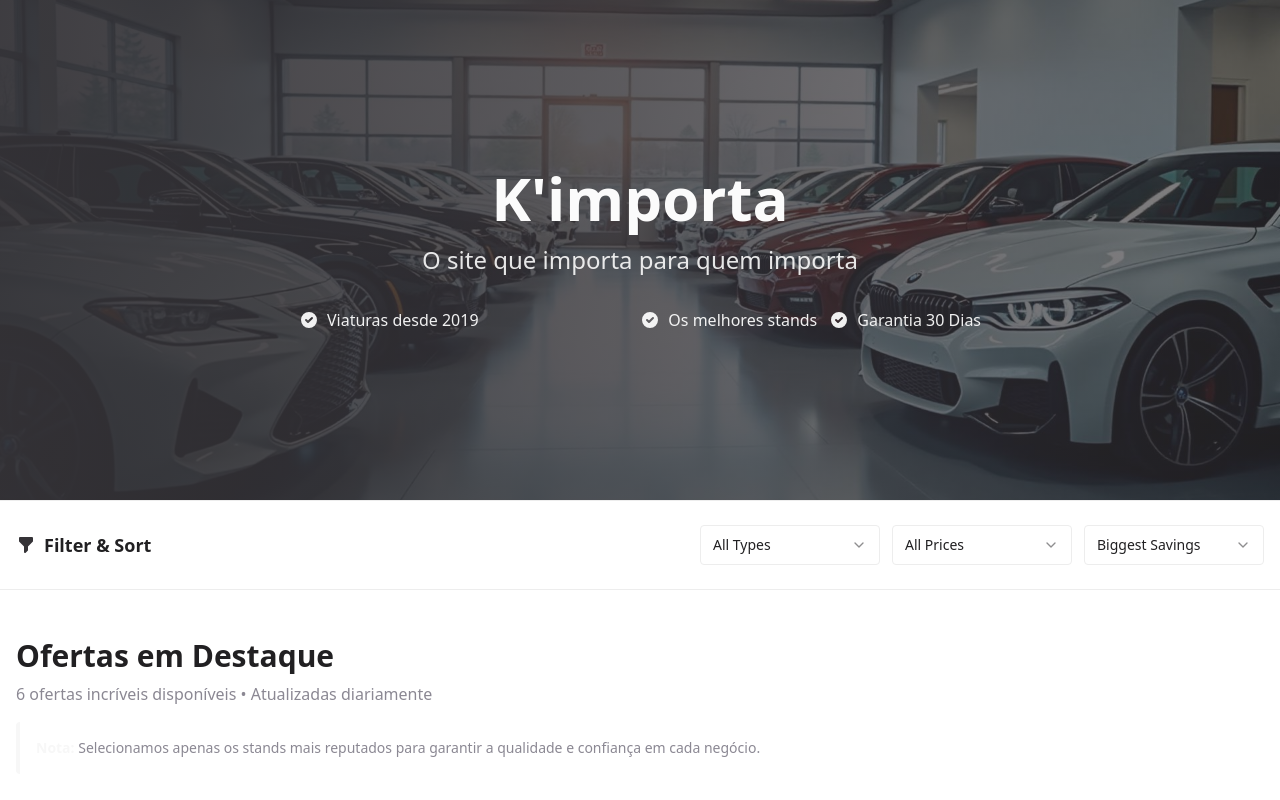
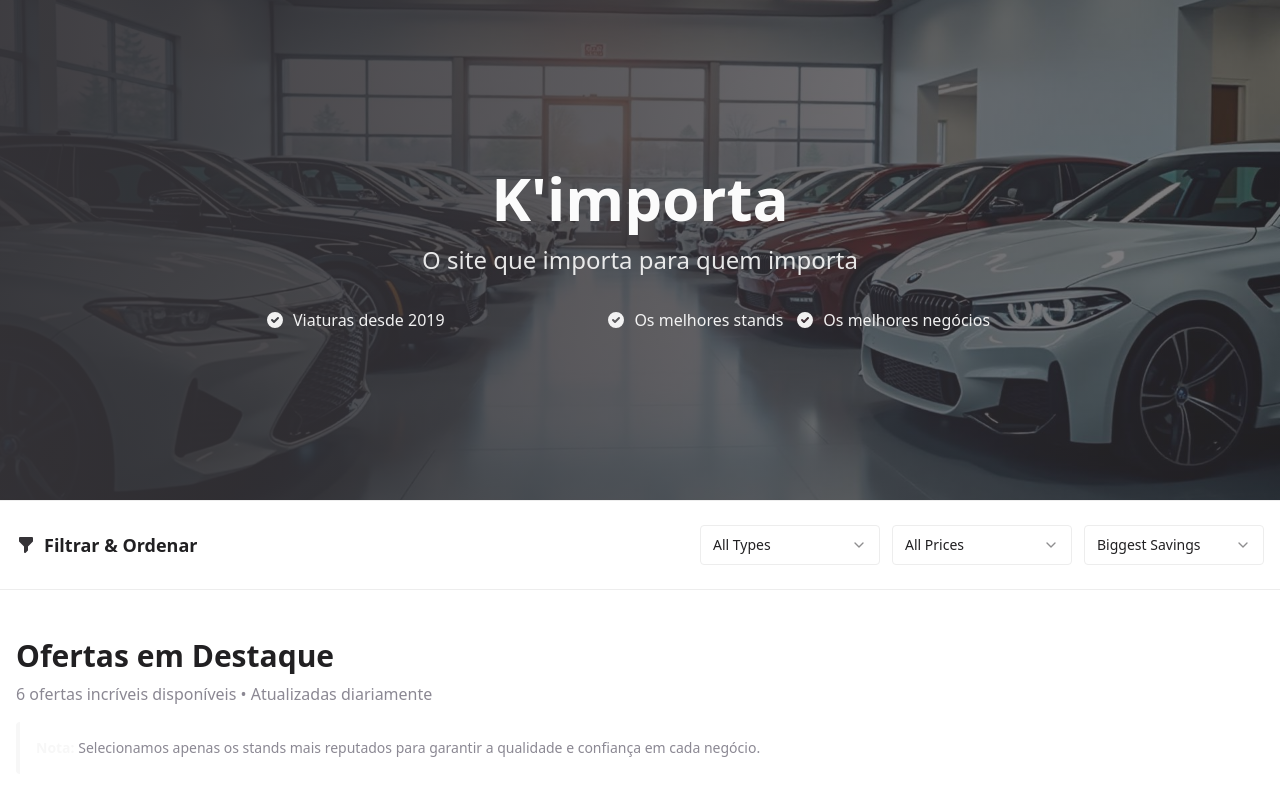
Before and after one commit to robotesteves/daily-deal-drive, a React (Vite) app: page / in a window 1280 px wide. Shown: the top 800 px of the page. Built offline with nearby package versions, Linux system fonts and the light colour scheme; the HTML template or start-up script is replaced by a standard one.

Commit message:
Visual edit in Lovable
Edited UI in Lovable

```diff
--- a/src/components/FilterBar.tsx
+++ b/src/components/FilterBar.tsx
@@ -1,15 +1,13 @@
 import { Select, SelectContent, SelectItem, SelectTrigger, SelectValue } from "@/components/ui/select";
-
 const FilterBar = () => {
-  return (
-    <div className="bg-card border-y border-border py-6 px-4">
+  return <div className="bg-card border-y border-border py-6 px-4">
       <div className="max-w-7xl mx-auto">
         <div className="flex flex-col md:flex-row gap-4 items-center justify-between">
           <div className="flex items-center gap-2">
             <svg className="w-5 h-5 text-primary" fill="currentColor" viewBox="0 0 20 20">
               <path fillRule="evenodd" d="M3 3a1 1 0 011-1h12a1 1 0 011 1v3a1 1 0 01-.293.707L12 11.414V15a1 1 0 01-.293.707l-2 2A1 1 0 018 17v-5.586L3.293 6.707A1 1 0 013 6V3z" clipRule="evenodd" />
             </svg>
-            <h2 className="text-lg font-semibold text-card-foreground">Filter & Sort</h2>
+            <h2 className="text-lg font-semibold text-card-foreground">Filtrar &amp; Ordenar </h2>
           </div>
 
           <div className="flex flex-wrap gap-3 w-full md:w-auto">
@@ -55,8 +53,6 @@ const FilterBar = () => {
           </div>
         </div>
       </div>
-    </div>
-  );
+    </div>;
 };
-
 export default FilterBar;
--- a/src/components/Hero.tsx
+++ b/src/components/Hero.tsx
@@ -31,7 +31,7 @@ const Hero = () => {
             <svg className="w-5 h-5" fill="currentColor" viewBox="0 0 20 20">
               <path fillRule="evenodd" d="M10 18a8 8 0 100-16 8 8 0 000 16zm3.707-9.293a1 1 0 00-1.414-1.414L9 10.586 7.707 9.293a1 1 0 00-1.414 1.414l2 2a1 1 0 001.414 0l4-4z" clipRule="evenodd" />
             </svg>
-            <span className="text-sm md:text-base font-medium">Garantia 30 Dias</span>
+            <span className="text-sm md:text-base font-medium">Os melhores negócios      </span>
           </div>
         </div>
       </div>
```
